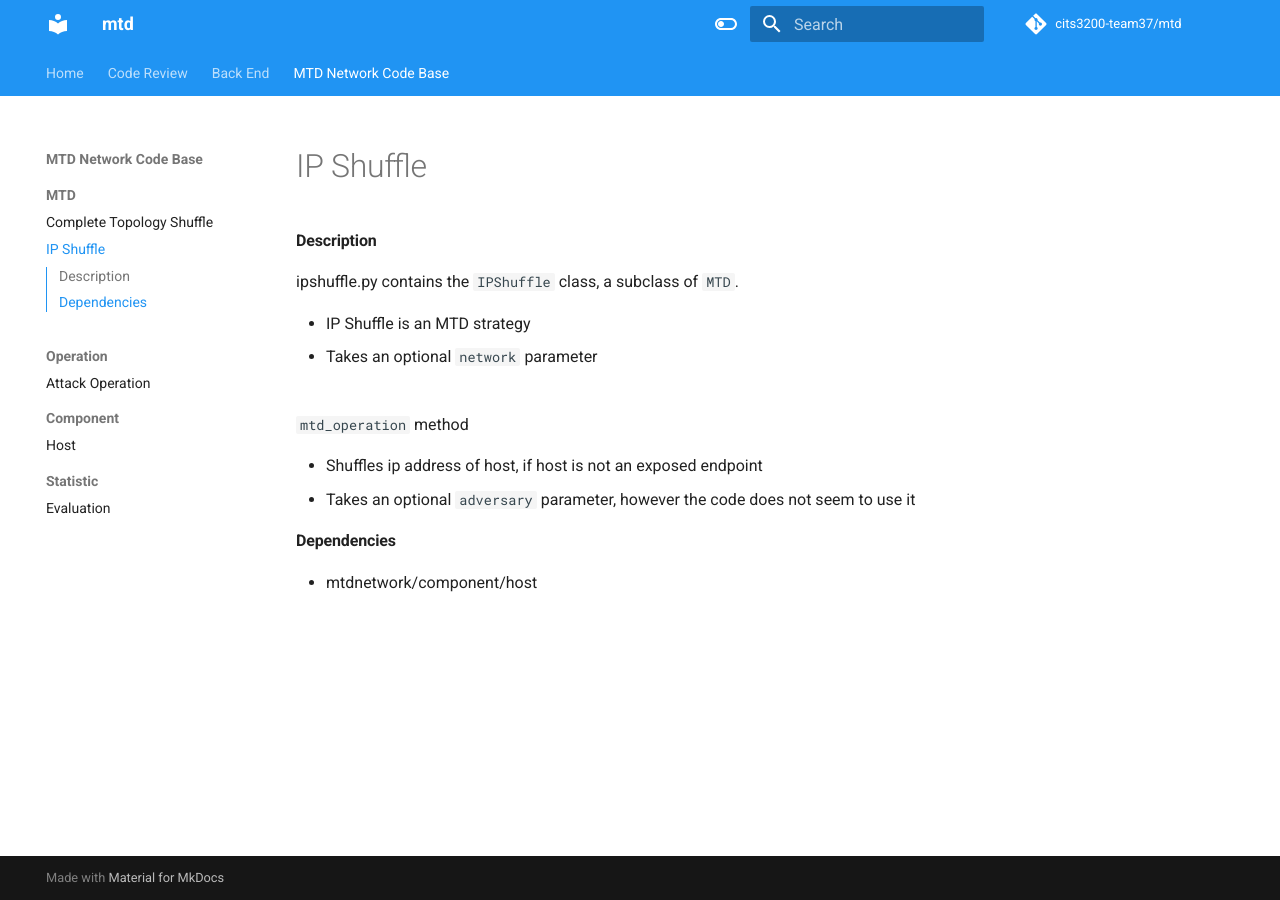
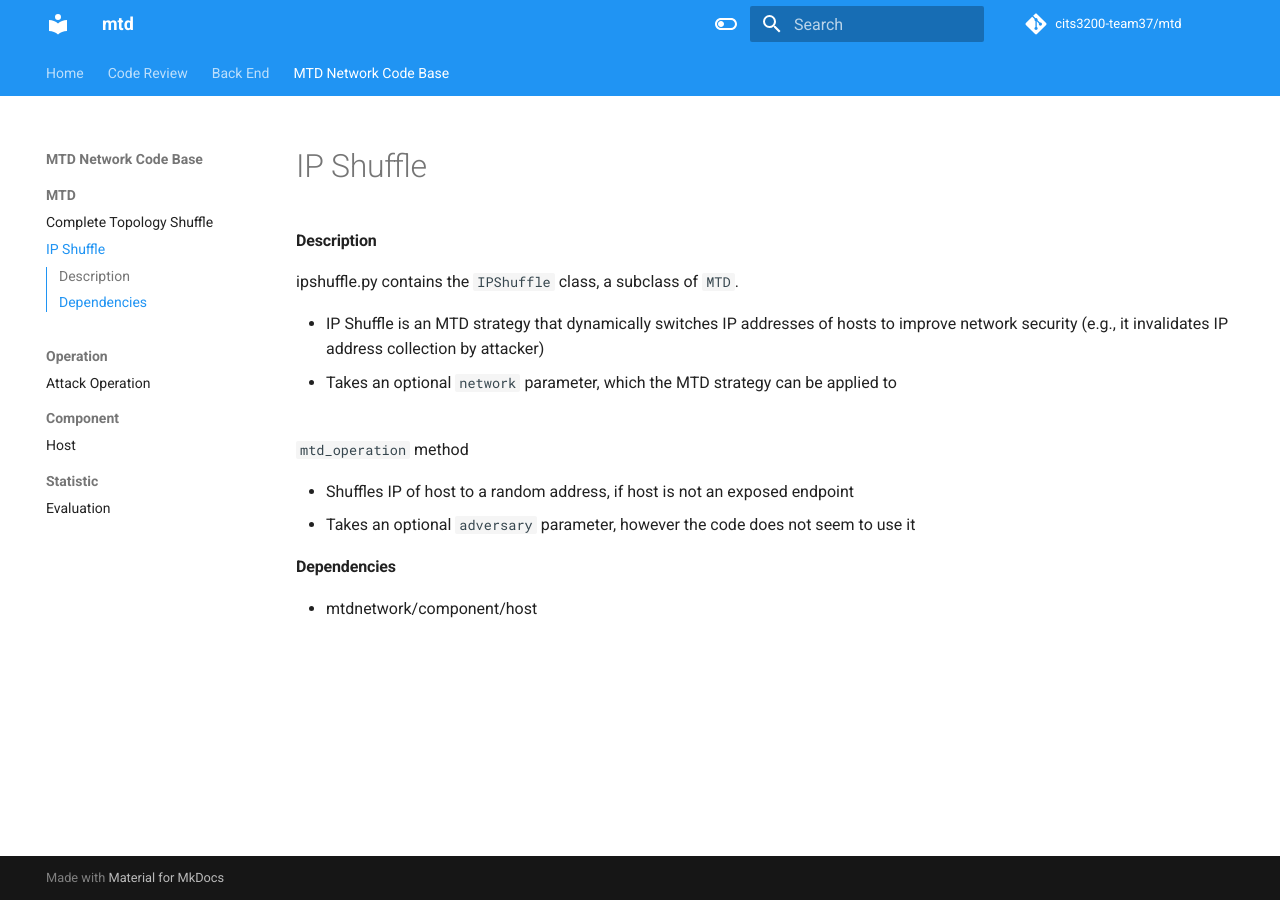
Before and after one commit to cits3200-team37/mtd, an MkDocs documentation site: the page built from server/Documentation/docs/mtdnetwork/mtd/ipshuffle.md, in a window 1280 px wide. Built offline with MkDocs 1.6.1 and Material for MkDocs 9.7.7, drawn with Linux system fonts in a browser that asks for light colours; comment, search, counter and statistics services are not loaded.

Commit message:
added info to ipshuffle.md

```diff
--- a/server/Documentation/docs/mtdnetwork/mtd/ipshuffle.md
+++ b/server/Documentation/docs/mtdnetwork/mtd/ipshuffle.md
@@ -3,13 +3,13 @@
 #### Description
 ipshuffle.py contains the `IPShuffle` class, a subclass of `MTD`.
 
-- IP Shuffle is an MTD strategy
-- Takes an optional `network` parameter
+- IP Shuffle is an MTD strategy that dynamically switches IP addresses of hosts to improve network security (e.g., it invalidates IP address collection by attacker)
+- Takes an optional `network` parameter, which the MTD strategy can be applied to
 
 <br>
 `mtd_operation` method
 
-- Shuffles ip address of host, if host is not an exposed endpoint
+- Shuffles IP of host to a random address, if host is not an exposed endpoint
 - Takes an optional `adversary` parameter, however the code does not seem to use it
 
 #### Dependencies
```
